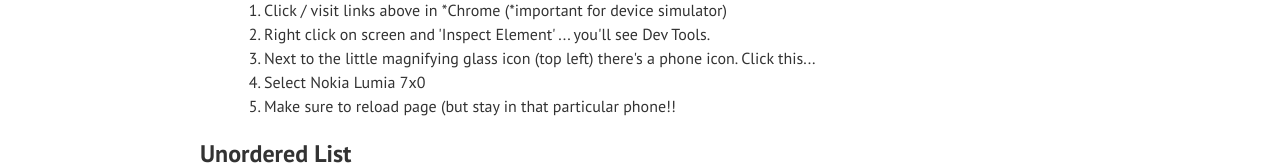
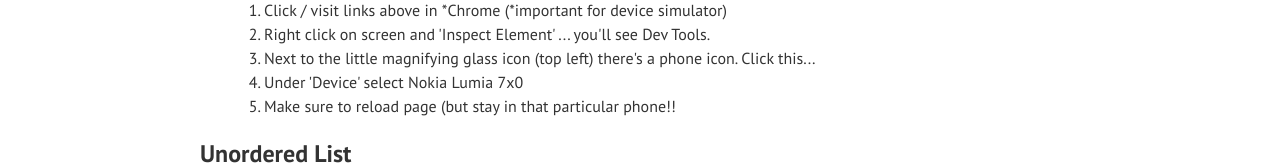
Before and after one commit to moconnor-bmj/BPAppTypography, a plain HTML site: page type.html in a window 1280 px wide. Shown: the part 562-727 px from the top of the page. Drawn offline with nearby package versions, Linux system fonts and the light colour scheme.

Commit message:
text edit

```diff
--- a/type.html
+++ b/type.html
@@ -34,7 +34,7 @@
            <li>Click / visit links above in *Chrome (*important for device simulator)</li>
            <li>Right click on screen and 'Inspect Element' ... you'll see Dev Tools.</li>
            <li>Next to the little magnifying glass icon (top left) there's a phone icon. Click this...</li>
-           <li>Select Nokia Lumia 7x0</li>
+           <li>Under 'Device' select Nokia Lumia 7x0</li>
            <li>Make sure to reload page (but stay in that particular phone!!</li>
         </ol>
 
```
